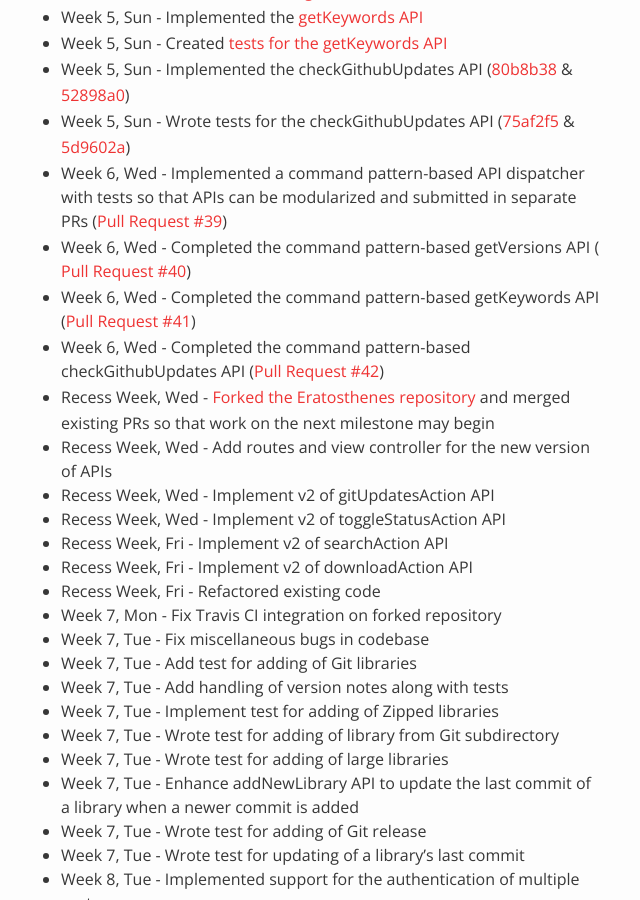
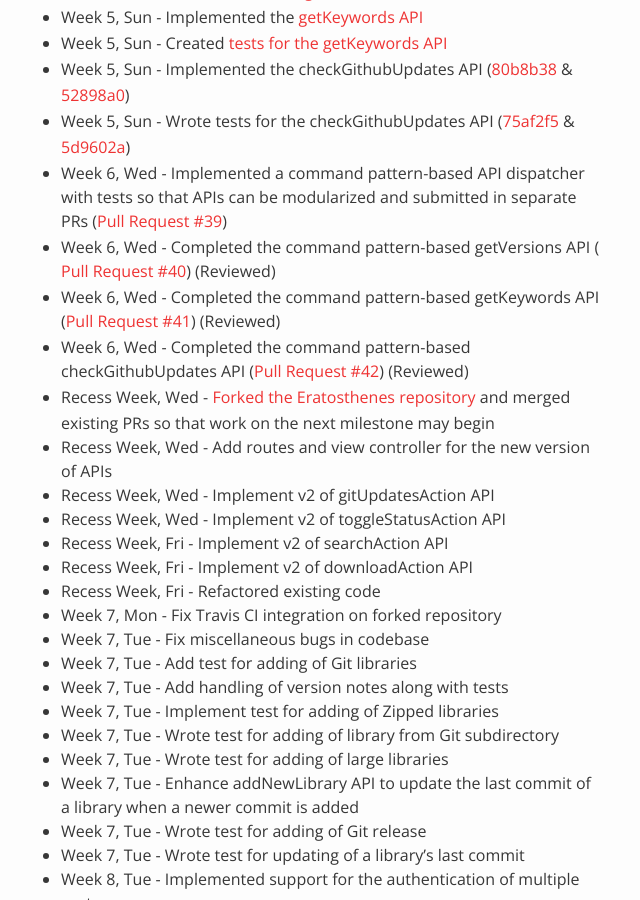
Before and after one commit to nus-oss/cs3281-AY1516S2-website, a Jekyll site: the page built from teams/codebender.md, in a window 1280 px wide and 900 px high, scrolled down 4472 px. Shown: the whole window, without its empty margins (324-964 px from the left). Built offline with Jekyll 4.4.1, drawn with Linux system fonts in a browser that asks for light colours.

Commit message:
Update KY's progress on major

```diff
--- a/teams/codebender.md
+++ b/teams/codebender.md
@@ -153,9 +153,9 @@ permalink: /teams/codebender/
 * Week 5, Sun - Implemented the checkGithubUpdates API ([80b8b38](https://github.com/codebendercc/eratosthenes/commit/80b8b389a0b9c15b0978d83f919b2b2e96fcdc7d) & [52898a0](https://github.com/codebendercc/eratosthenes/commit/52898a0b0f633e1975449dd2d71b4b6ed3f93651))
 * Week 5, Sun - Wrote tests for the checkGithubUpdates API ([75af2f5](https://github.com/codebendercc/eratosthenes/commit/75af2f52e35f700e606cc735b2ee4e72353b5285) & [5d9602a](https://github.com/codebendercc/eratosthenes/commit/5d9602a1bbcfe9ea105106a60b1933216fe0443a))
 * Week 6, Wed - Implemented a command pattern-based API dispatcher with tests so that APIs can be modularized and submitted in separate PRs ([Pull Request #39](https://github.com/codebendercc/eratosthenes/pull/39))
-* Week 6, Wed - Completed the command pattern-based getVersions API ([Pull Request #40](https://github.com/codebendercc/eratosthenes/pull/40))
-* Week 6, Wed - Completed the command pattern-based getKeywords API ([Pull Request #41](https://github.com/codebendercc/eratosthenes/pull/41))
-* Week 6, Wed - Completed the command pattern-based checkGithubUpdates API ([Pull Request #42](https://github.com/codebendercc/eratosthenes/pull/42))
+* Week 6, Wed - Completed the command pattern-based getVersions API ([Pull Request #40](https://github.com/codebendercc/eratosthenes/pull/40)) (Reviewed)
+* Week 6, Wed - Completed the command pattern-based getKeywords API ([Pull Request #41](https://github.com/codebendercc/eratosthenes/pull/41)) (Reviewed)
+* Week 6, Wed - Completed the command pattern-based checkGithubUpdates API ([Pull Request #42](https://github.com/codebendercc/eratosthenes/pull/42)) (Reviewed)
 * Recess Week, Wed - [Forked the Eratosthenes repository](https://github.com/nus-fboa2016-CB/eratosthenes/tree/v2-api-development) and merged existing PRs so that work on the next milestone may begin
 * Recess Week, Wed - Add routes and view controller for the new version of APIs
 * Recess Week, Wed - Implement v2 of gitUpdatesAction API
```
